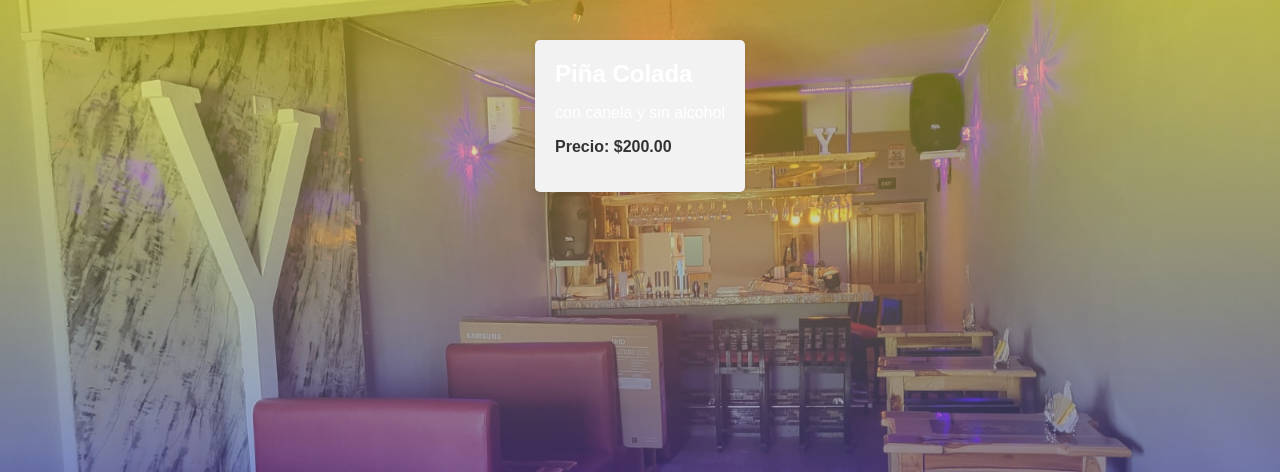
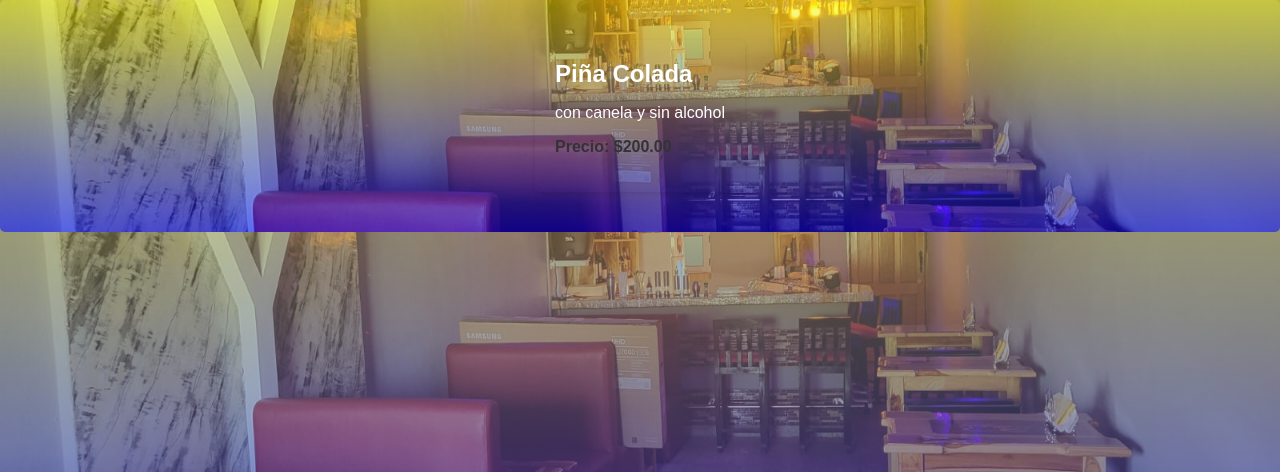
Before and after one commit to Ledihas/Yeyitas, a Django app: page /taberna/bebidas/ in a window 1280 px wide. Shown: the part 77-549 px from the top of the page. Run offline with Django 5.2, Linux system fonts and the light colour scheme; data comes from the database, SQL or seed files in the repository.

Commit message:
Mejorando templates4

```diff
--- a/evento/templates/eventos_list.html
+++ b/evento/templates/eventos_list.html
@@ -64,8 +64,7 @@
         }
 
         .oferta {
-            background-color: #f2f2f2;
-            color:white;
+            background-color: transparent;
             border-radius: 5px;
             box-shadow: 0 2px 5px rgba(0, 0, 0, 0.1);
             margin: 20px;
--- a/s_diurno/templates/ofrt_dia_list.html
+++ b/s_diurno/templates/ofrt_dia_list.html
@@ -33,6 +33,10 @@
 
         /* Estilos para las ofertas */
         .container {
+            background-image:linear-gradient(to bottom,rgba(255, 255, 0, 0.5),rgba(0, 0, 255, 0.5)),url("{% static 'images/tabe.jpeg' %}");
+            background-size: cover; /* Cubre toda la pantalla */
+            background-position: center; /* Centra la imagen */
+            background-repeat: no-repeat;
             display: flex;
             flex-wrap: wrap;
             justify-content: center;
@@ -42,7 +46,7 @@
         }
 
         .oferta {
-            background-color: #f2f2f2;
+            background-color: transparent;
             color:white;
             border-radius: 5px;
             box-shadow: 0 2px 5px rgba(0, 0, 0, 0.1);
--- a/taberna/templates/ofrt_tab_list.html
+++ b/taberna/templates/ofrt_tab_list.html
@@ -33,6 +33,10 @@
 
         /* Estilos para las ofertas */
         .container {
+            background-image:linear-gradient(to bottom,rgba(255, 255, 0, 0.5),rgba(0, 0, 255, 0.5)),url("{% static 'images/tabe.jpeg' %}");
+            background-size: cover; /* Cubre toda la pantalla */
+            background-position: center; /* Centra la imagen */
+            background-repeat: no-repeat;
             display: flex;
             flex-wrap: wrap;
             justify-content: center;
@@ -42,7 +46,7 @@
         }
 
         .oferta {
-            background-color: #f2f2f2;
+            background-color: transparent;
             color:white;
             border-radius: 5px;
             box-shadow: 0 2px 5px rgba(0, 0, 0, 0.1);
--- a/terraza/templates/ofrt_terra_list.html
+++ b/terraza/templates/ofrt_terra_list.html
@@ -32,6 +32,10 @@
 
         /* Estilos para las ofertas */
         .container {
+            background-image:linear-gradient(to bottom,rgba(255, 255, 0, 0.5),rgba(0, 0, 255, 0.5)),url("{% static 'images/tabe.jpeg' %}");
+            background-size: cover; /* Cubre toda la pantalla */
+            background-position: center; /* Centra la imagen */
+            background-repeat: no-repeat;
             display: flex;
             flex-wrap: wrap;
             justify-content: center;
@@ -42,7 +46,7 @@
         }
 
         .oferta {
-            background-color: #f2f2f2;
+            background-color: transparent;
             color:white;
             border-radius: 5px;
             box-shadow: 0 2px 5px rgba(0, 0, 0, 0.1);
```
